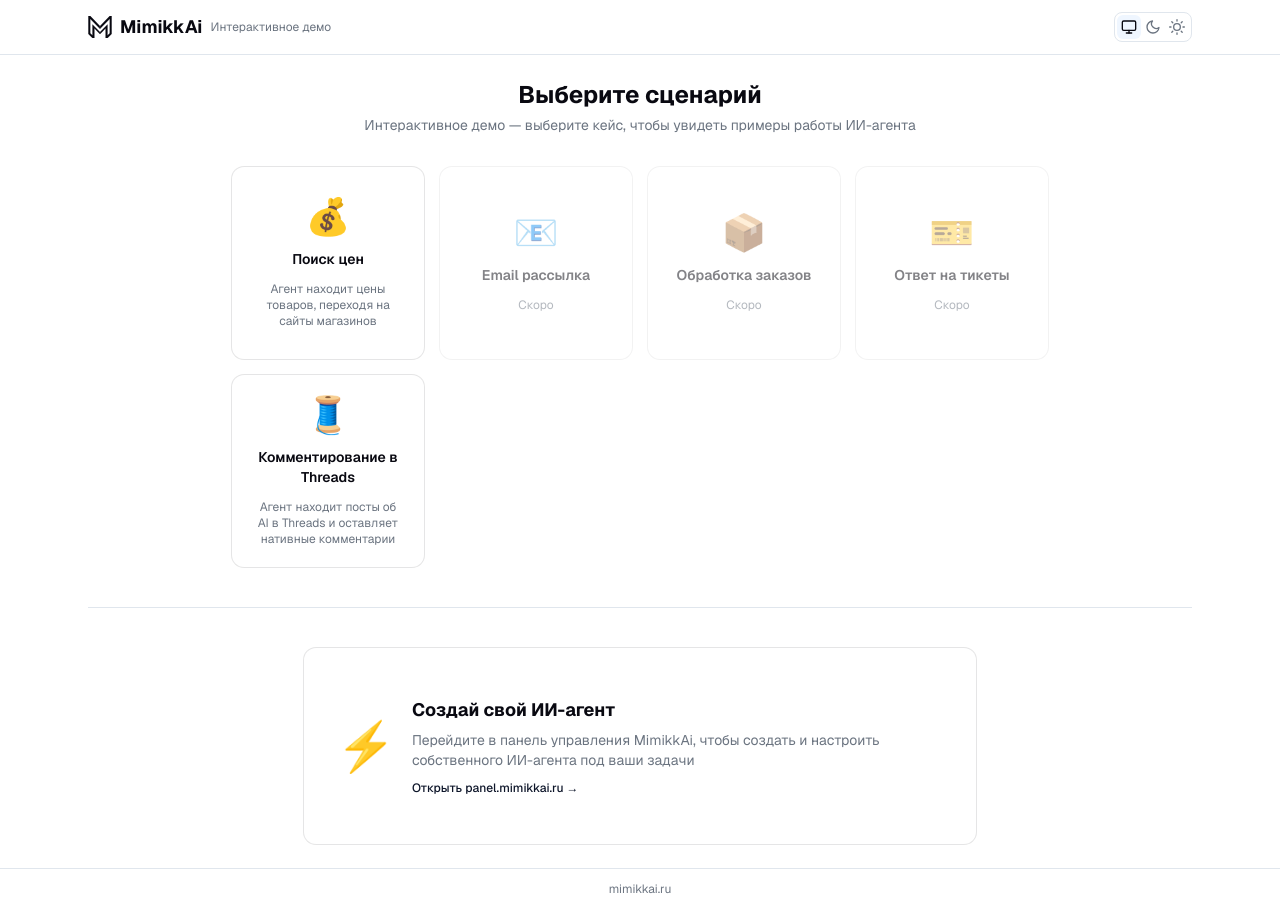
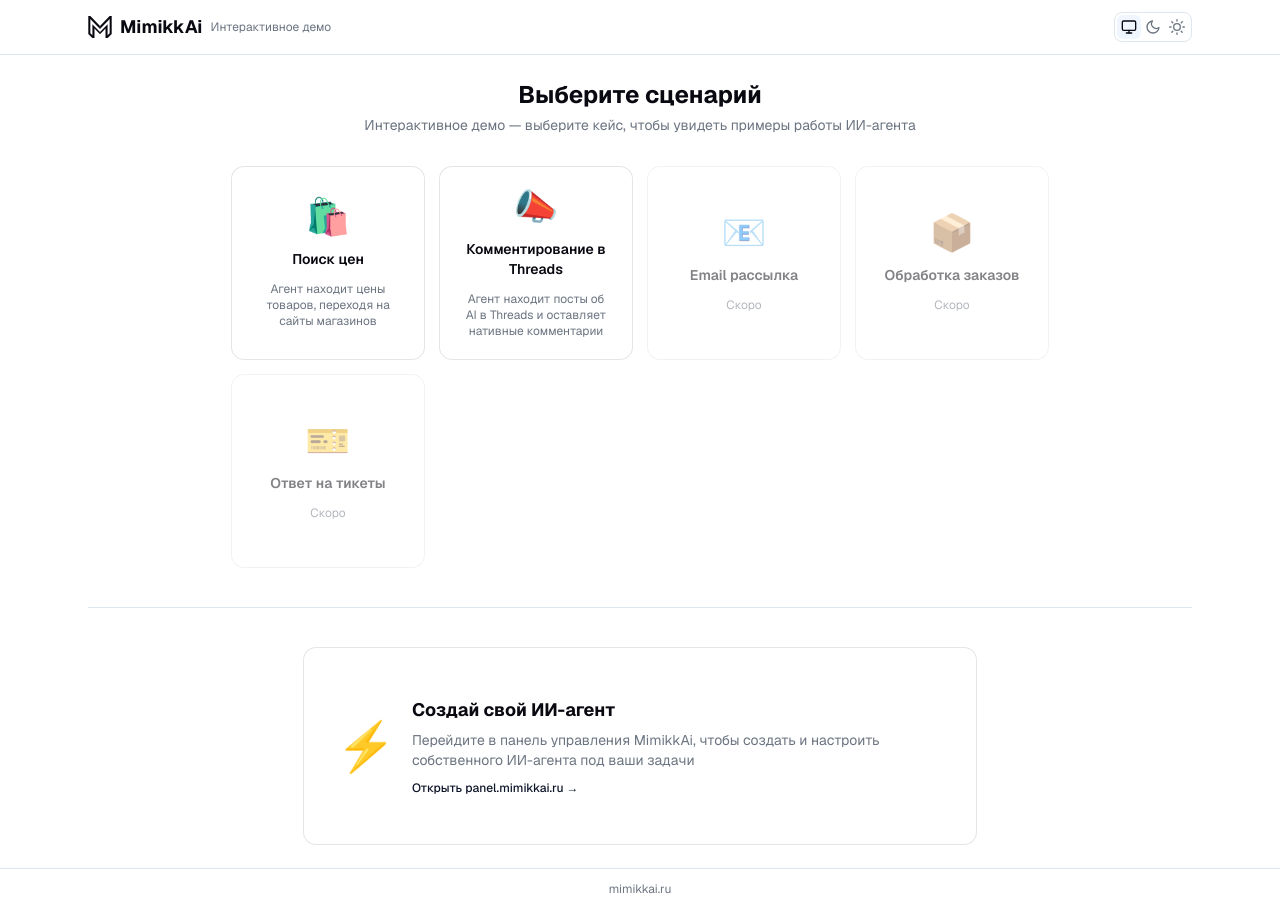
Before and after one commit to mimikkai/mimikkai-howto, a Next.js app: page / in a window 1280 px wide. Built offline with nearby package versions, Linux system fonts and the light colour scheme.

Commit message:
Update page.tsx

```diff
--- a/app/page.tsx
+++ b/app/page.tsx
@@ -24,7 +24,15 @@
     slug: "price-search",
     title: "Поиск цен",
     description: "Агент находит цены товаров, переходя на сайты магазинов",
-    icon: "💰",
+    icon: "🛍️",
+    available: true,
+  },
+  {
+    slug: "threads-comments",
+    title: "Комментирование в Threads",
+    description:
+      "Агент находит посты об AI в Threads и оставляет нативные комментарии",
+    icon: "📣",
     available: true,
   },
   {
@@ -49,14 +57,6 @@
     description: "ИИ-агент отвечает на обращения клиентов в системе поддержки",
     icon: "🎫",
     available: false,
-  },
-  {
-    slug: "threads-comments",
-    title: "Комментирование в Threads",
-    description:
-      "Агент находит посты об AI в Threads и оставляет нативные комментарии",
-    icon: "🧵",
-    available: true,
   },
 ]
 
```
